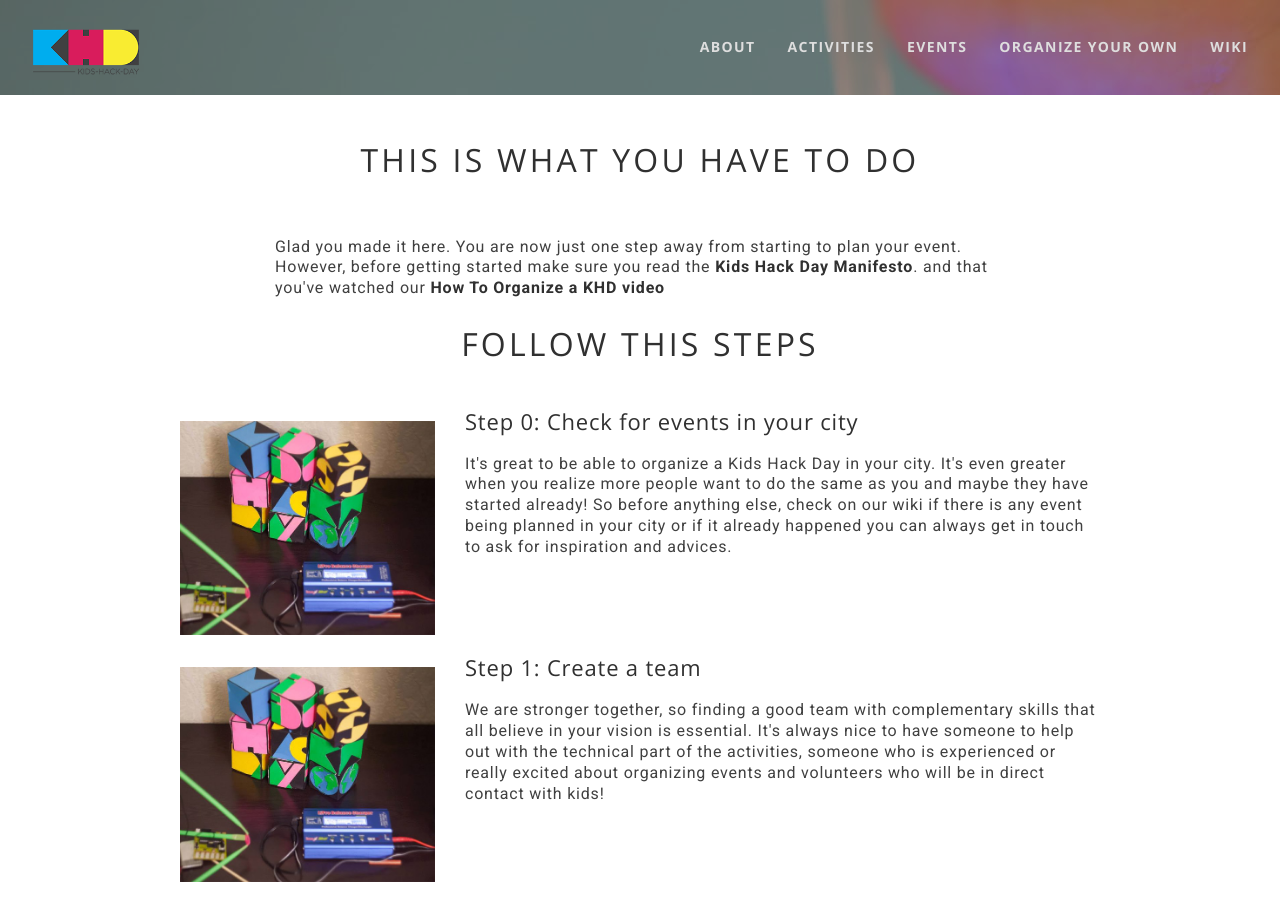
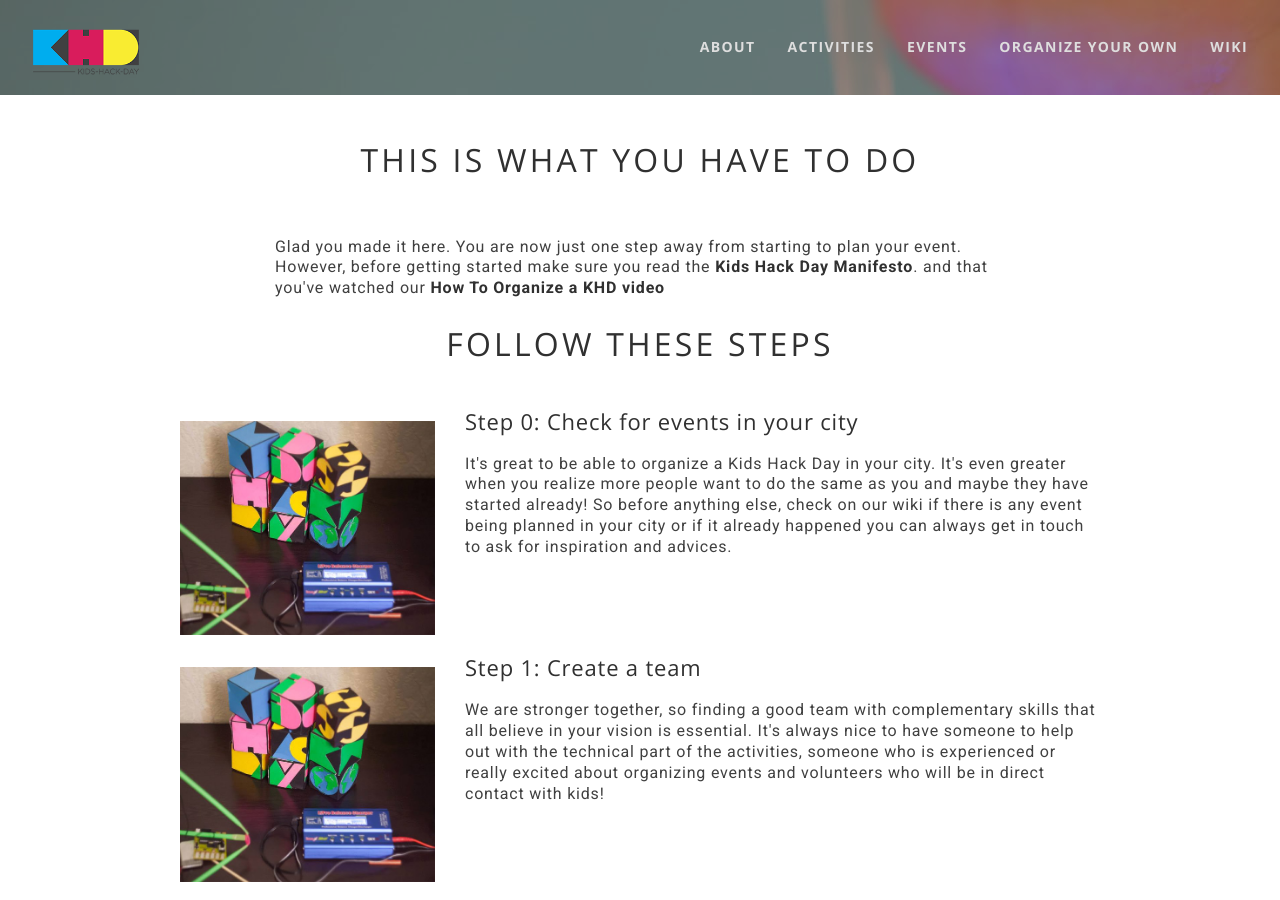
Before and after one commit to KidsHackDay/kidshackday.org, a Jekyll site: the page built from process.html, in a window 1280 px wide and 900 px high. Built offline with Jekyll 4.4.1, drawn with Linux system fonts in a browser that asks for light colours.

Commit message:
Update process.html

```diff
--- a/process.html
+++ b/process.html
@@ -26,7 +26,7 @@ layout: 'default'
 
 		<div class="row">
 			<div class="col text-center">
-				<h2>Follow this steps</h2>
+				<h2>Follow these steps</h2>
 			</div>
 		</div>
 		{% for step in site.data.steps %}
```
